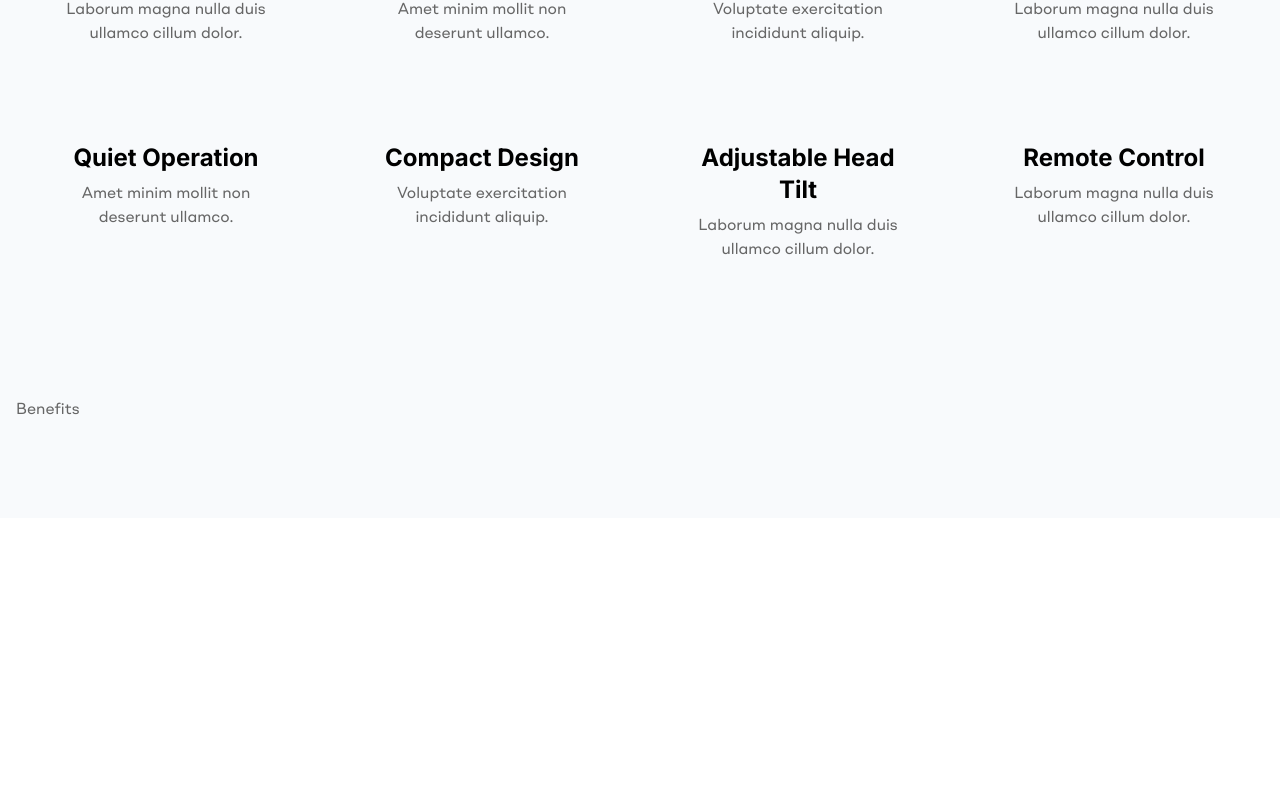
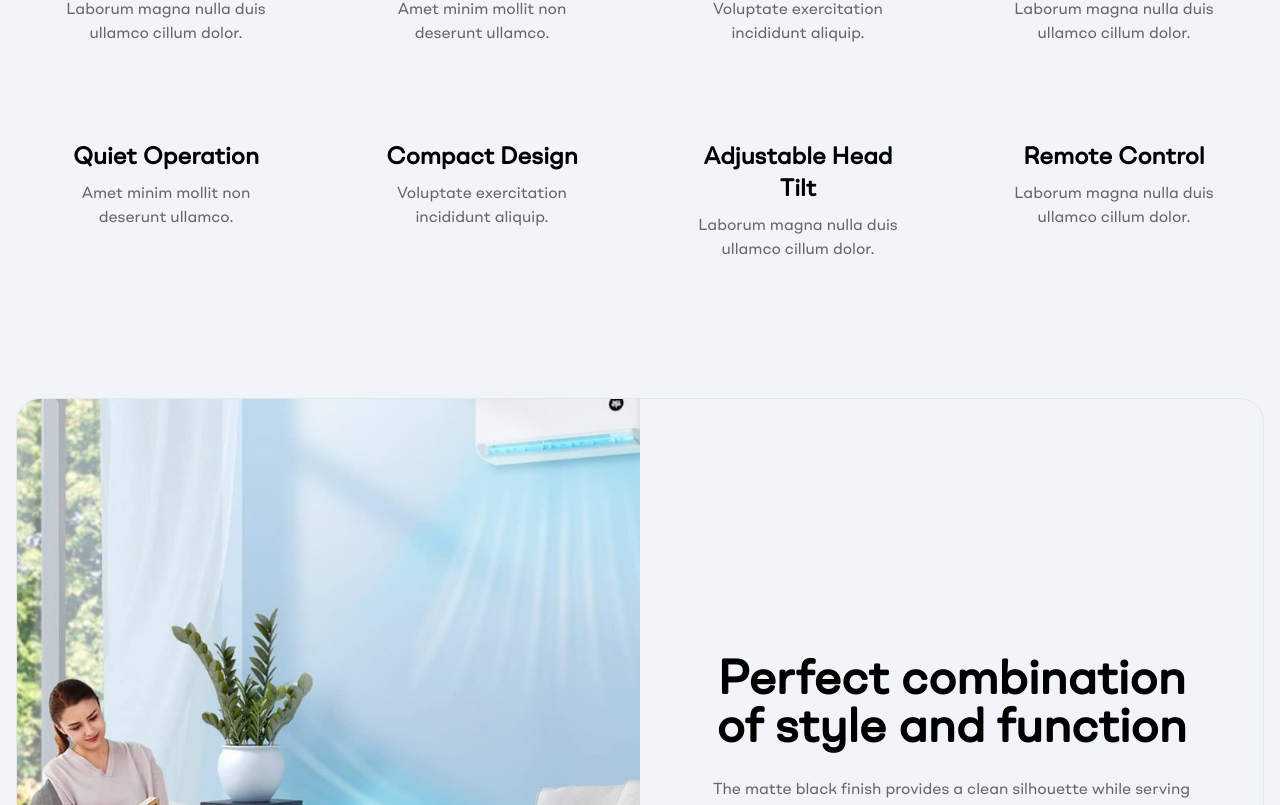
Before and after one commit to shendrongddv/20231023-smartic-clone-next, a Next.js app: page /home-37 in a window 1280 px wide. Shown: the part 2275-3080 px from the top of the page. Before the commit the page ends 2793 px from the top, so only its background shows below. Built offline with nearby package versions, Linux system fonts and the light colour scheme; a web font is replaced by a local one.

Commit message:
20231026 : Section Features

```diff
--- a/app/(home)/home-37/_components/benefits.tsx
+++ b/app/(home)/home-37/_components/benefits.tsx
@@ -1,7 +1,37 @@
+import Image from "next/image";
+import { dataBenefits } from "../data";
+
 const SectionBenefits = () => {
   return (
-    <section className="px-4 py-24">
-      <div className="container">Benefits</div>
+    <section className="px-4 pt-24">
+      <div className="container">
+        <ul className="grid overflow-hidden md:rounded-3xl md:border">
+          {dataBenefits?.map((item) => (
+            <li
+              key={item.id}
+              className="group flex flex-col md:flex-row md:even:flex-row-reverse"
+            >
+              {/* Col */}
+              <div className="overflow-hidden max-md:rounded-3xl md:w-1/2">
+                <Image
+                  src={`/37/${item.media}`}
+                  alt={item.title}
+                  width={720}
+                  height={720}
+                  className="h-auto w-full bg-cover transition duration-500 group-hover:scale-110"
+                />
+              </div>
+              {/* Col */}
+              <div className="flex flex-col items-center justify-center gap-4 px-4 py-12 text-center md:w-1/2 md:gap-6 md:p-16">
+                <h3 className="text-2xl font-bold text-black md:text-5xl">
+                  {item.title}
+                </h3>
+                <p>{item.desc}</p>
+              </div>
+            </li>
+          ))}
+        </ul>
+      </div>
     </section>
   );
 };
--- /dev/null
+++ b/app/(home)/home-37/_components/buy-now.tsx
@@ -0,0 +1,52 @@
+import { Button } from "@/components/ui/button";
+import Image from "next/image";
+
+const SectionBuyNow = () => {
+  return (
+    <section className="bg-gradient-to-b from-transparent from-50% to-[#333239] to-50% px-4">
+      <div className="container">
+        <div className="flex flex-col gap-12 overflow-hidden rounded-3xl bg-white px-4 py-12 md:flex-row md:items-center md:justify-center md:gap-24 md:p-16">
+          {/* Col */}
+          <div className="md:w-3/12">
+            <Image
+              src="/37/h37_img6.png"
+              alt="Image"
+              width={407}
+              height={407}
+              className="mx-auto h-auto w-3/5 md:w-full"
+            />
+          </div>
+
+          {/* Col */}
+          <div className="flex flex-col gap-6 max-md:text-center md:w-6/12">
+            <h2 className="text-2xl font-bold text-black md:text-5xl">
+              Stay Cool and Comfortable Intelligently
+            </h2>
+
+            <p className="text-xl">
+              And get <span className="font-bold text-black">10%</span> off your
+              first order
+            </p>
+
+            <span className="border-t"></span>
+
+            <div className="flex items-center gap-6">
+              <span className="text-4xl font-bold text-blue-500 md:text-5xl">
+                $59.99
+              </span>
+              <Button
+                variant="destructive"
+                size="lg"
+                className="font-semibold max-md:ml-auto"
+              >
+                Order Now
+              </Button>
+            </div>
+          </div>
+        </div>
+      </div>
+    </section>
+  );
+};
+
+export default SectionBuyNow;
--- a/app/(home)/home-37/_components/features.tsx
+++ b/app/(home)/home-37/_components/features.tsx
@@ -10,9 +10,7 @@ const SectionFeatures = () => {
               key={item.id}
               className="flex flex-col items-center gap-2 p-4 text-center transition duration-500 hover:bg-white hover:shadow-lg md:p-10"
             >
-              <h3 className="font-inter text-2xl font-bold text-black">
-                {item.title}
-              </h3>
+              <h3 className="text-2xl font-bold text-black">{item.title}</h3>
               <p>{item.desc}</p>
             </li>
           ))}
--- /dev/null
+++ b/app/(home)/home-37/_components/quote.tsx
@@ -0,0 +1,41 @@
+import { FaStar, FaQuoteRight } from "react-icons/fa";
+
+const SectionQuote = () => {
+  return (
+    <section className="px-4 py-24">
+      <div className="container">
+        <div className="mx-auto flex flex-col items-center gap-4 md:w-3/5">
+          <div className="flex justify-center gap-2">
+            <FaStar className="h-5 w-5 text-blue-500" />
+            <FaStar className="h-5 w-5 text-blue-500" />
+            <FaStar className="h-5 w-5 text-blue-500" />
+            <FaStar className="h-5 w-5 text-blue-500" />
+            <FaStar className="h-5 w-5 text-blue-500" />
+          </div>
+
+          <div className="relative isolate flex w-full flex-col items-center">
+            <FaQuoteRight className="h-48 w-auto text-white" />
+            <div className="absolute inset-0 flex items-center justify-center py-8">
+              <h2 className="z-10 text-center text-2xl font-bold text-black md:text-4xl">
+                &quot;This is a beautiful little fan! The copper finish and
+                vintage styling is charming. It gives a refreshing steady
+                breeze.&quot;
+              </h2>
+            </div>
+          </div>
+
+          <div className="w-max border-t p-6">
+            <p className="font-semibold text-black">
+              Dewayne{" "}
+              <span className="font-normal text-slate-500">
+                - Verified Purchase
+              </span>
+            </p>
+          </div>
+        </div>
+      </div>
+    </section>
+  );
+};
+
+export default SectionQuote;
--- a/app/(home)/home-37/layout.tsx
+++ b/app/(home)/home-37/layout.tsx
@@ -1,7 +1,7 @@
 import type { Metadata } from "next";
 
 export const metadata: Metadata = {
-  title: "Home 6 | Smartic",
+  title: "Home 37 | Smartic",
   description:
     "Responsive Product Landing Page WordPress Theme Smartic Overview",
 };
@@ -13,7 +13,7 @@ export default function Home37Layout({
 }) {
   return (
     <>
-      <div className="flex flex-col bg-slate-50 text-[#666666]">
+      <div className="flex flex-col bg-slate-100 text-[#666666]">
         <header></header>
         <main>{children}</main>
         <footer></footer>
--- a/app/(home)/home-37/page.tsx
+++ b/app/(home)/home-37/page.tsx
@@ -1,10 +1,12 @@
 import SectionBenefits from "./_components/benefits";
+import SectionBuyNow from "./_components/buy-now";
 import SectionFeatures from "./_components/features";
 import SectionHero from "./_components/hero";
 import SectionIntroVideo from "./_components/intro-video";
+import SectionQuote from "./_components/quote";
 import SectionSpecification from "./_components/specification";
 
-const Home6 = () => {
+const Home37 = () => {
   return (
     <>
       {/* Hero */}
@@ -21,8 +23,14 @@ const Home6 = () => {
 
       {/* Benefits */}
       <SectionBenefits />
+
+      {/* Quote */}
+      <SectionQuote />
+
+      {/* Buy Now */}
+      <SectionBuyNow />
     </>
   );
 };
 
-export default Home6;
+export default Home37;
```
Also changed, not shown: public/37/h37_img6.png (added).
